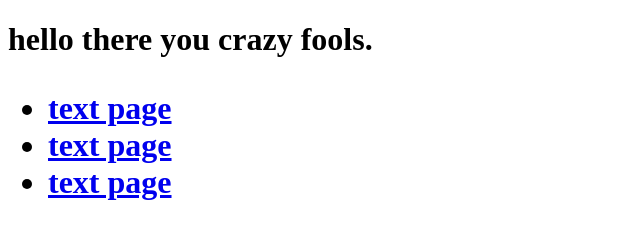
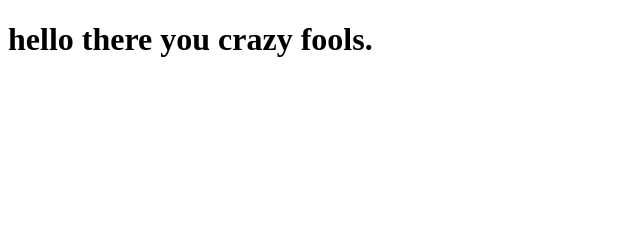
Before and after one commit to grac32024/eaton-resa-, a plain HTML site: page index.html in a window 1280 px wide. Shown: the whole page, without its empty margins (0-640 px from the left). Drawn offline with Linux system fonts and the light colour scheme.

Commit message:
Update index.html

```diff
--- a/index.html
+++ b/index.html
@@ -1,10 +1,29 @@
- <!doctype html>
+<!doctype html>
 
  <html lang="en">
  <head>
  <meta charset="utf-8">
  <title>my index page</title>
  </head>
+ <style>
+ul{
+    list-style-type: none;
+     margin: 0;
+     padding:0;
+}
+a{
+    background: rgb(10, 10, 118)(53, 13, 229, 0.978);
+    display: block;
+    width: 150px;
+    height: 20px;
+    margin: 10px;
+    text-align: center;
+  text-decoration: none;
+  color: #fff;
+
+}
+
+ </style>
 
   <body>
  <h1> hello there you crazy fools.
```
